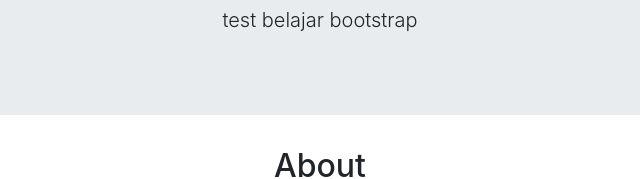
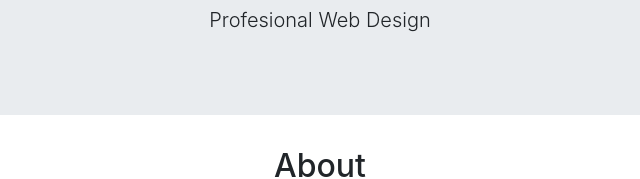
Before and after one commit to Imammul21/profil, a plain HTML site: page index.html in a window 1280 px wide. Shown: the part 504-683 px from the top of the page, 320-960 px from the left. Drawn offline with nearby package versions, Linux system fonts and the light colour scheme.

Commit message:
ganti text

```diff
--- a/index.html
+++ b/index.html
@@ -42,7 +42,7 @@
         <div class="container text-center">
             <img src="img/Imam.jpg" width="20%" class="rounded-circle">
           <h1 class="display-4">Imam Mulhakim</h1>
-          <p class="lead">test belajar bootstrap</p>
+          <p class="lead">Profesional Web Design</p>
         </div>
       </div>
 
```
